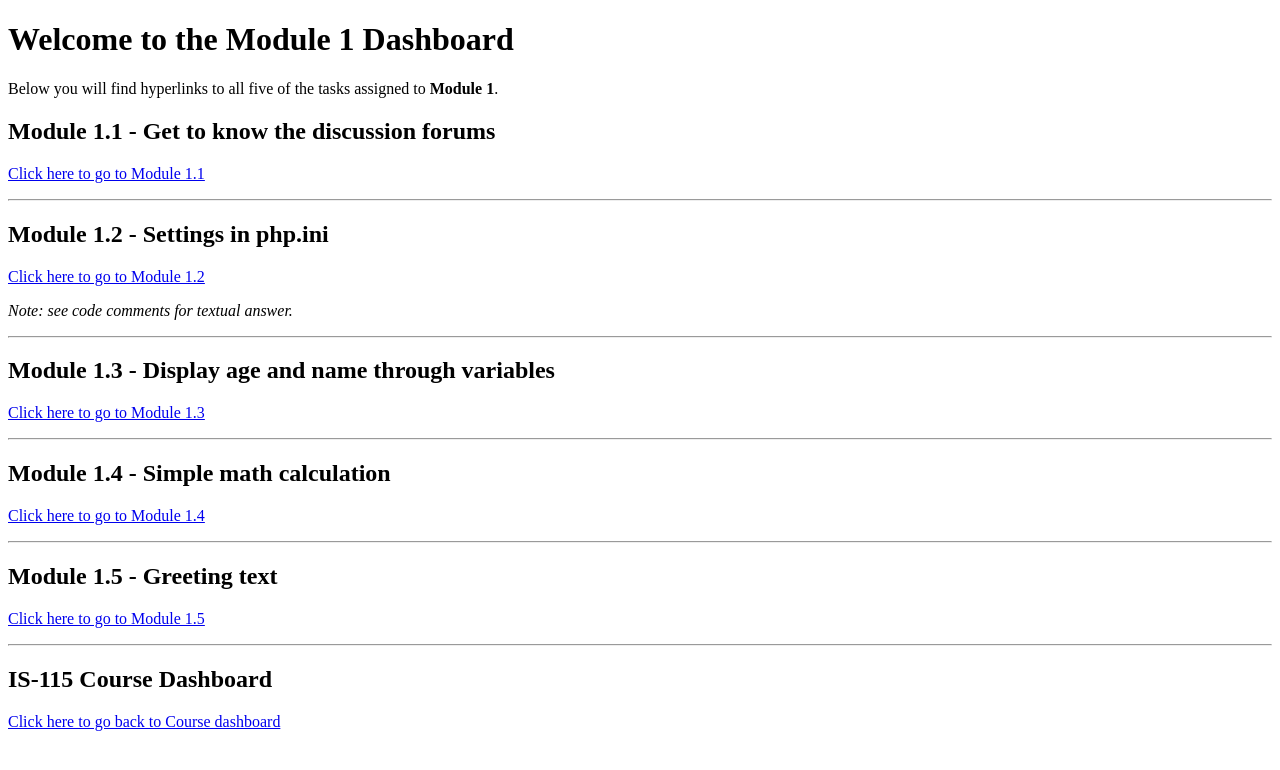
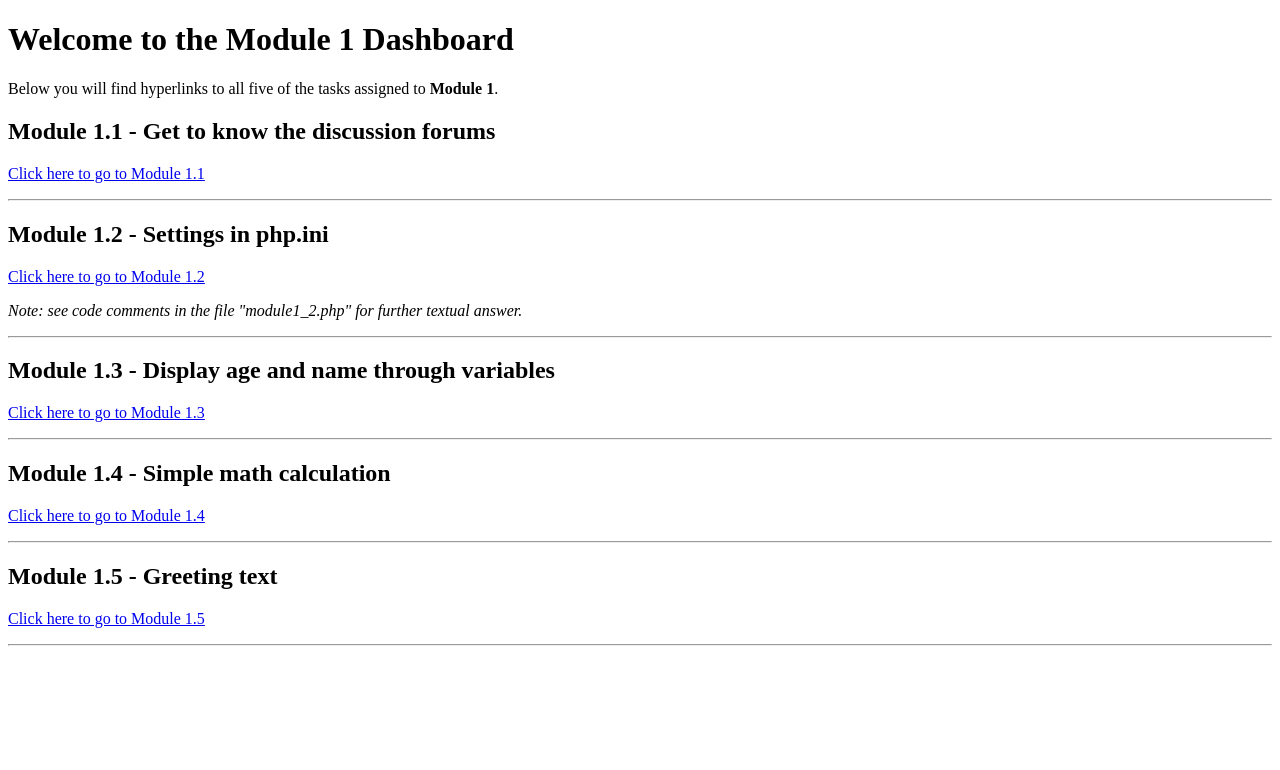
Before and after one commit to MichaelTangeraas/is115, a PHP site: page /is115/module1/ in a window 1280 px wide. Shown: the top 770 px of the page. Run offline with PHP 8.4, Linux system fonts and the light colour scheme.

Commit message:
Update test

```diff
--- a/index.php
+++ b/index.php
@@ -17,9 +17,10 @@
 
     <h3>Module 1</h3>
     <p><a href="/is115/module1/">Click here to go to module 1</a></p>
-    <!-- <button onclick="window.location.href='/phpinfo.php'">Go to Phpinfo</button> -->
 
-    <p></p>
+    <h3>Module 2</h3>
+    <p><a href="/is115/module2/">Click here to go to module 1</a></p>
+
 
 
 
--- a/is115/module1/index.php
+++ b/is115/module1/index.php
@@ -13,33 +13,33 @@
     <p>Below you will find hyperlinks to all five of the tasks assigned to <strong>Module 1</strong>.</p>
 
     <h2>Module 1.1 - Get to know the discussion forums</h2>
-    <p><a href="/is115/module1/module1_1.php">Click here to go to Module 1.1</a></p>
+    <p><a href="../module1/modules/module1_1.php">Click here to go to Module 1.1</a></p>
 
     <hr />
 
     <h2>Module 1.2 - Settings in php.ini</h2>
-    <p><a target="_blank" href="/is115/module1/module1_2.php">Click here to go to Module 1.2</a></p>
-    <p><em>Note: see code comments for textual answer.</em></p>
+    <p><a target="_blank" href="../module1/modules/module1_2.php">Click here to go to Module 1.2</a></p>
+    <p><em>Note: see code comments in the file "module1_2.php" for further textual answer.</em></p>
 
     <hr />
 
     <h2>Module 1.3 - Display age and name through variables</h2>
-    <p><a href="/is115/module1/module1_3.php">Click here to go to Module 1.3</a></p>
+    <p><a href="../module1/modules/module1_3.php">Click here to go to Module 1.3</a></p>
 
     <hr />
 
     <h2>Module 1.4 - Simple math calculation</h2>
-    <p><a href="/is115/module1/module1_4.php">Click here to go to Module 1.4</a></p>
+    <p><a href="../module1/modules/module1_4.php">Click here to go to Module 1.4</a></p>
 
     <hr />
 
     <h2>Module 1.5 - Greeting text</h2>
-    <p><a href="/is115/module1/module1_5.php">Click here to go to Module 1.5</a></p>
+    <p><a href="../module1/modules/module1_5.php">Click here to go to Module 1.5</a></p>
 
     <hr />
 
-    <h2>IS-115 Course Dashboard</h2>
-    <p><a href="/">Click here to go back to Course dashboard</a></p>
+    <!-- <h2>IS-115 Course Dashboard</h2>
+    <p><a href="/">Click here to go back to Course dashboard</a></p> -->
 
 </body>
 
```
